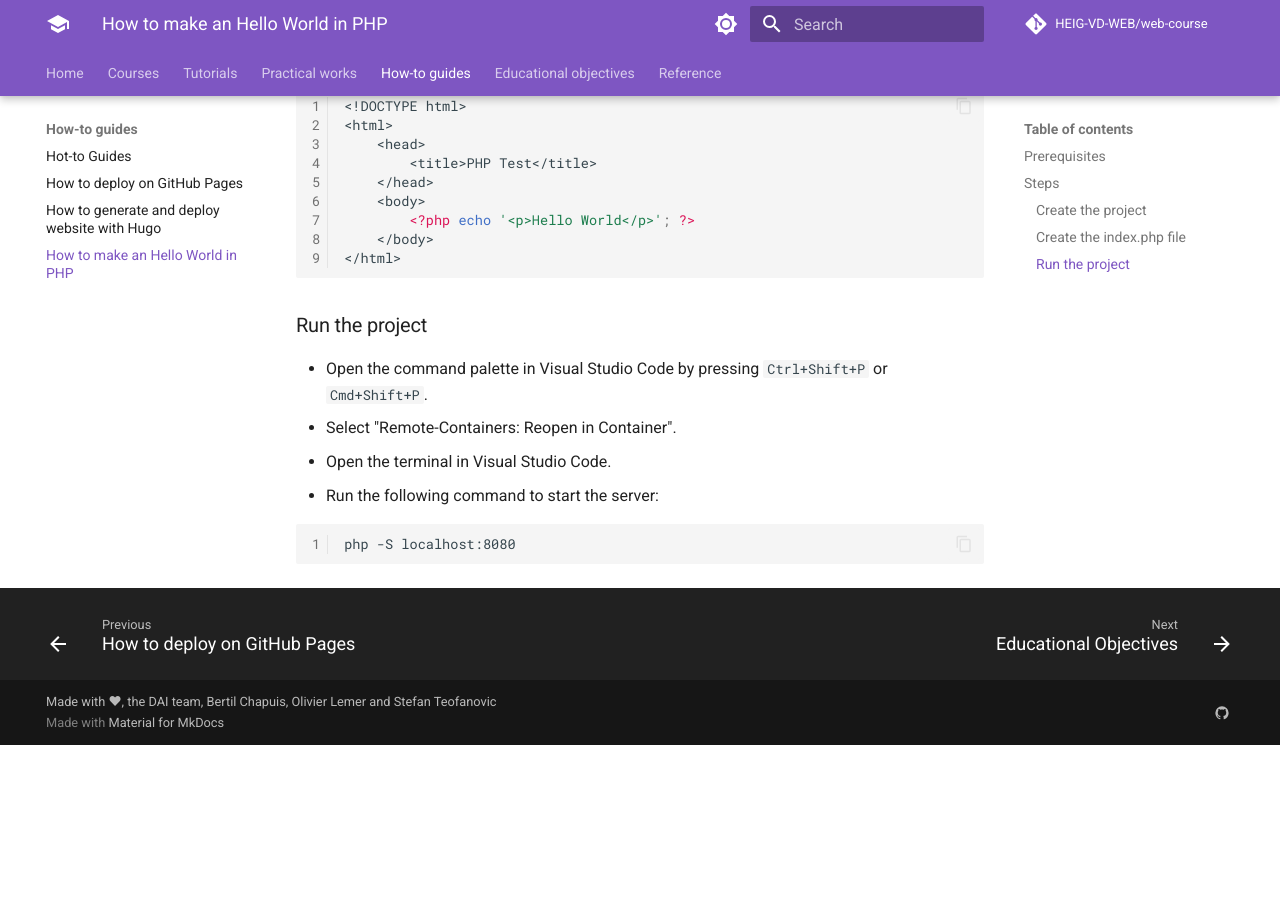
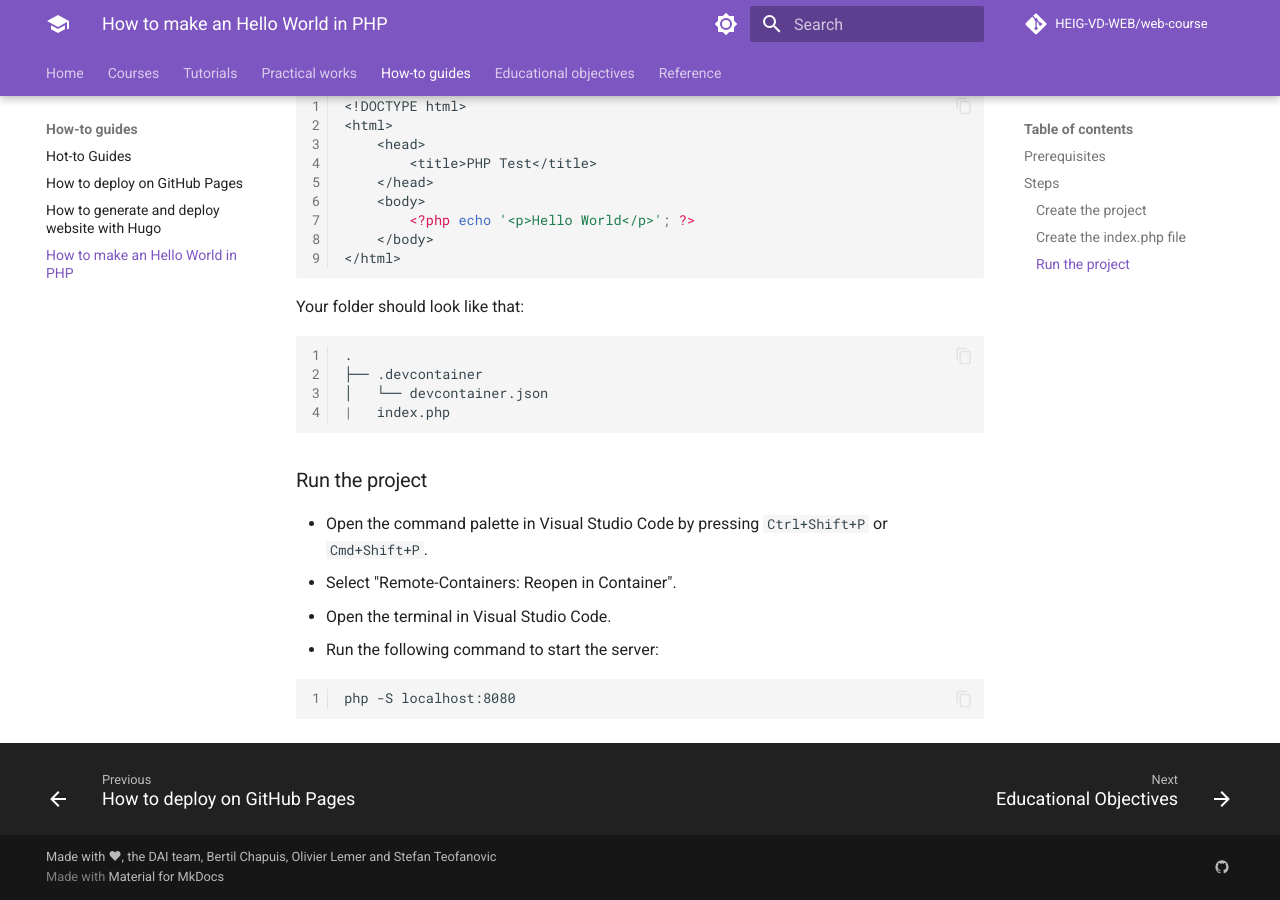
Before and after one commit to HEIG-VD-WEB/web-course, an MkDocs documentation site: the page built from docs/how-to-guides/how-to-make-hello-world-php/index.md, in a window 1280 px wide and 900 px high, scrolled down 964 px. Built offline with MkDocs 1.6.1 and Material for MkDocs 9.7.7, drawn with Linux system fonts in a browser that asks for light colours; comment, search, counter and statistics services are not loaded; before the commit the page ends 1709 px from its top, so only the background shows below that.

Commit message:
update how-to

````diff
--- a/docs/how-to-guides/how-to-make-hello-world-php/index.md
+++ b/docs/how-to-guides/how-to-make-hello-world-php/index.md
@@ -43,6 +43,15 @@ Your folder should look like that:
 </html>
 ```
 
+Your folder should look like that:
+
+```bash
+.
+├── .devcontainer
+│   └── devcontainer.json
+|   index.php
+```
+
 ### Run the project
 
 - Open the command palette in Visual Studio Code by pressing `Ctrl+Shift+P` or `Cmd+Shift+P`.
````
